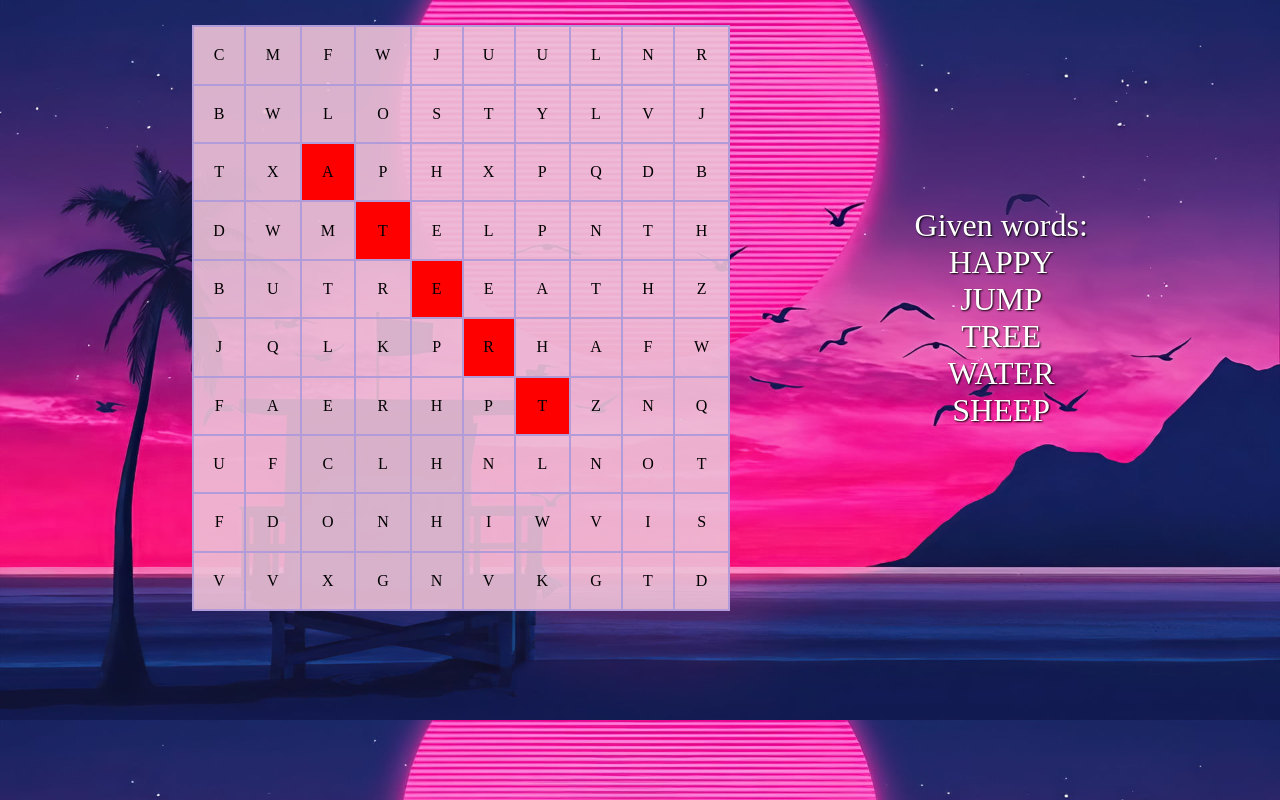
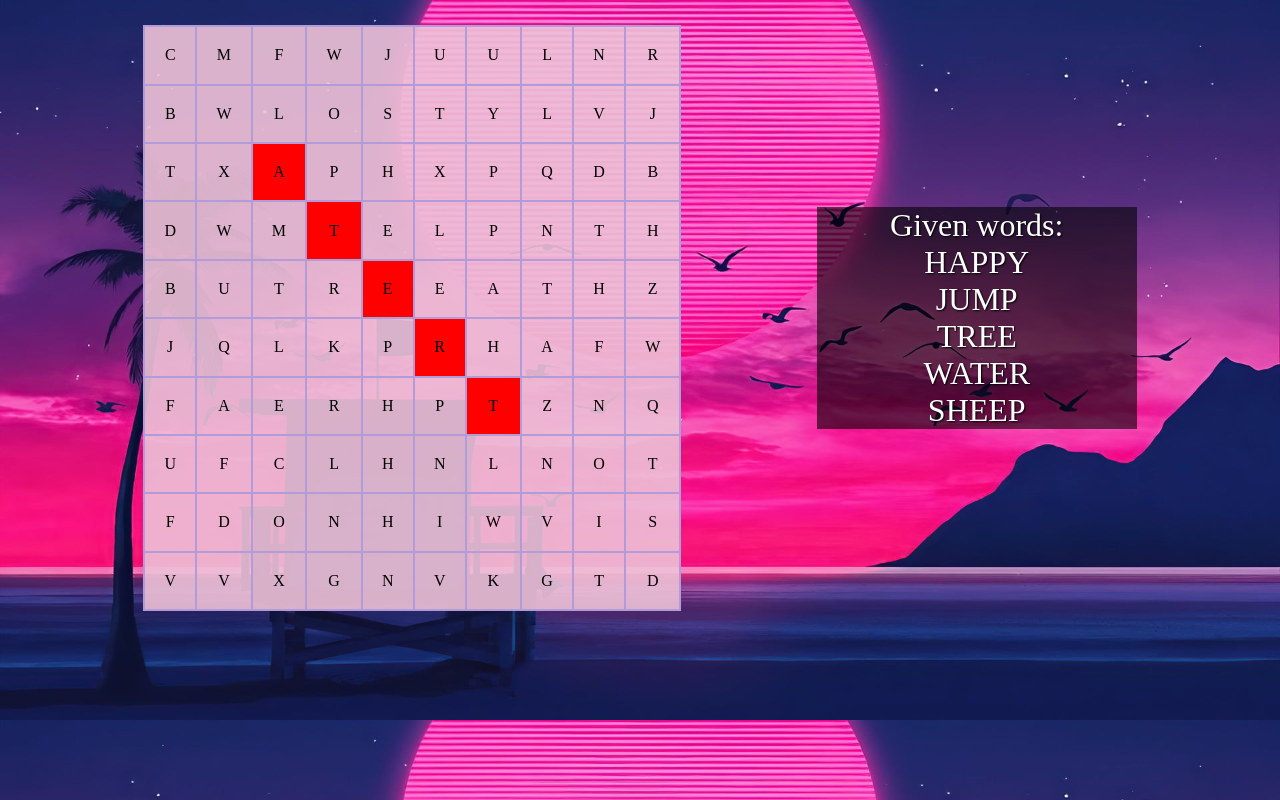
Before and after one commit to odilijus-grinkas/zodziu_zaidimas, a plain HTML site: page index.html in a window 1280 px wide. Drawn offline with Linux system fonts and the light colour scheme.

Commit message:
added styles

```diff
--- a/css/lenta.css
+++ b/css/lenta.css
@@ -54,7 +54,9 @@ body{
     background-size: cover;
 }
 .given_words{
+    width: 10em;
     color: white;
+    background-color: rgba(0, 0, 0, 0.593);
     font-size: 2em;
     text-shadow: 1px 1px 2px black;
 }
```
